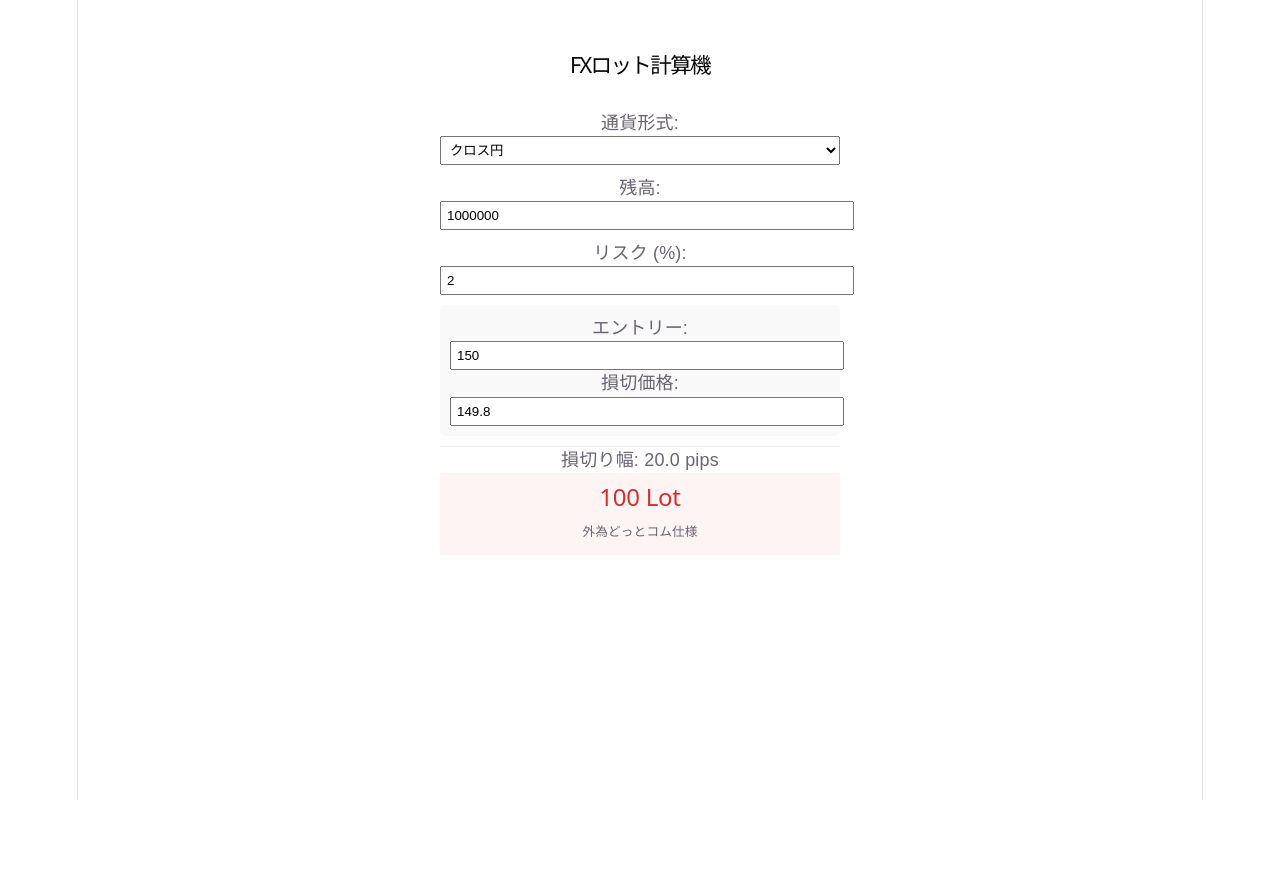
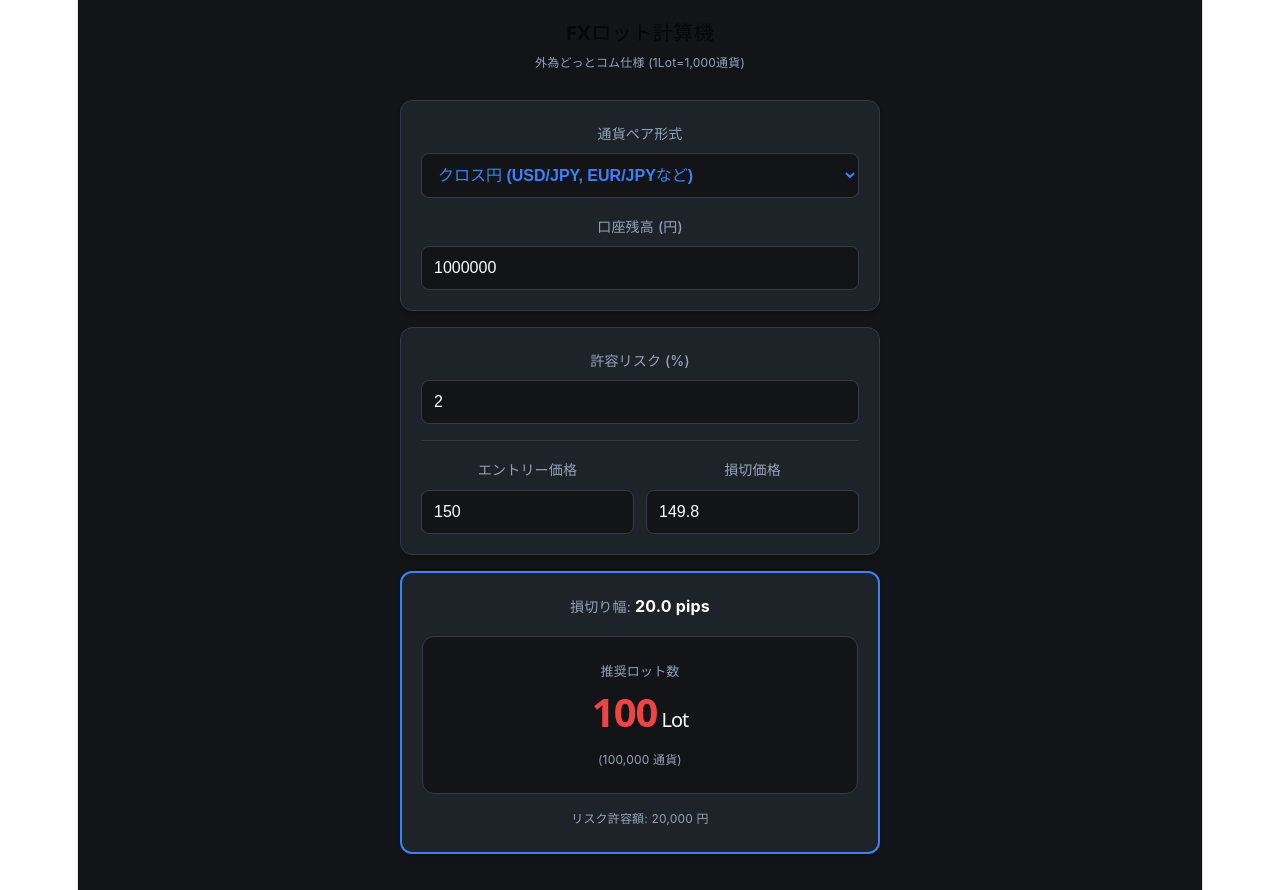
Before and after one commit to wanchankun/fx-calc-lot, a React (Vite) app: page / in a window 1280 px wide. Before the commit the page ends 800 px from the top, so only its background shows below. Built offline with nearby package versions, Linux system fonts and the light colour scheme.

Commit message:
update UI to dark theme

```diff
--- a/src/App.tsx
+++ b/src/App.tsx
@@ -1,56 +1,188 @@
 import { useState } from 'react'
 
 function App() {
+  // --- 状態管理 ---
   const [balance, setBalance] = useState(1000000);
   const [risk, setRisk] = useState(2);
   const [entryPrice, setEntryPrice] = useState(150.00);
   const [stopLossPrice, setStopLossPrice] = useState(149.80);
   const [pairType, setPairType] = useState<'JPY' | 'USD'>('JPY');
 
+  // --- 計算ロジック (外為どっとコム仕様) ---
   const CONTRACT_SIZE = 1000;
-
   const multiplier = pairType === 'JPY' ? 100 : 10000;
   const pips = Math.abs(entryPrice - stopLossPrice) * multiplier;
 
+  // ドルストレートの場合は厳密にはドル円換算が必要だが、
+  // 簡易版としてクロス円と同じ損益計算(1pips=10円)として扱う
   const lot = pips > 0
-    ? (balance * (risk / 100)) / (pips * (pairType === 'JPY' ? 0.01 : 0.0001) * (pairType === 'JPY' ? CONTRACT_SIZE : CONTRACT_SIZE * 150))
+    ? (balance * (risk / 100)) / (pips * 0.01 * CONTRACT_SIZE)
     : 0;
 
+  // --- 統一デザインの定義 (テーマ) ---
+  const theme = {
+    bg: '#121418',       // 全体の背景色 (ダークグレー)
+    cardBg: '#1e2229',   // 入力・結果エリアの背景色
+    border: '#343a46',   // 枠線の色
+    text: '#ffffff',     // メインの文字色
+    textMuted: '#94a3b8',// 薄い文字色 (ラベル用)
+    primary: '#3b82f6',  // アクセントカラー (青)
+    danger: '#ef4444',   // ロット数の赤色
+  };
+
+  // --- 共通のスタイル部品 ---
+  const commonInputStyle: React.CSSProperties = {
+    width: '100%',
+    padding: '12px',
+    backgroundColor: theme.bg,
+    color: theme.text,
+    border: `1px solid ${theme.border}`,
+    borderRadius: '8px',
+    fontSize: '16px', // スマホでズームされないサイズ
+    boxSizing: 'border-box',
+    outline: 'none',
+  };
+
+  const labelStyle: React.CSSProperties = {
+    display: 'block',
+    color: theme.textMuted,
+    fontSize: '14px',
+    marginBottom: '6px',
+    fontWeight: '500',
+  };
+
+  const cardStyle: React.CSSProperties = {
+    backgroundColor: theme.cardBg,
+    borderRadius: '12px',
+    padding: '20px',
+    border: `1px solid ${theme.border}`,
+    marginBottom: '16px',
+    boxShadow: '0 4px 6px -1px rgba(0, 0, 0, 0.1), 0 2px 4px -1px rgba(0, 0, 0, 0.06)'
+  };
+
   return (
-    <div style={{ padding: '20px', fontFamily: 'sans-serif', maxWidth: '400px', margin: '0 auto' }}>
-      <h1 style={{ fontSize: '1.2rem', textAlign: 'center' }}>FXロット計算機</h1>
+    // 全体のコンテナ (ダーク背景)
+    <div style={{
+      backgroundColor: theme.bg,
+      color: theme.text,
+      minHeight: '100vh', // 画面いっぱいに広げる
+      padding: '20px',
+      fontFamily: '-apple-system, BlinkMacSystemFont, "Segoe UI", Roboto, Helvetica, Arial, sans-serif',
+      display: 'flex',
+      flexDirection: 'column',
+      alignItems: 'center', // 中央寄せ
+    }}>
 
-      <div style={{ marginBottom: '10px' }}>
-        <label>通貨形式: </label>
-        <select value={pairType} onChange={e => setPairType(e.target.value as 'JPY' | 'USD')} style={{ width: '100%', padding: '5px' }}>
-          <option value="JPY">クロス円</option>
-          <option value="USD">ドルストレート</option>
-        </select>
+      {/* ヘッダーエリア */}
+      <div style={{ width: '100%', maxWidth: '480px', textAlign: 'center', marginBottom: '24px' }}>
+        <h1 style={{ fontSize: '20px', fontWeight: '700', margin: '0 0 4px 0', letterSpacing: '0.5px' }}>
+          FXロット計算機
+        </h1>
+        <p style={{ fontSize: '12px', color: theme.textMuted, margin: 0 }}>
+          外為どっとコム仕様 (1Lot=1,000通貨)
+        </p>
       </div>
 
-      <div style={{ marginBottom: '10px' }}>
-        <label>残高: </label>
-        <input type="number" value={balance} onChange={e => setBalance(Number(e.target.value))} style={{ width: '100%', padding: '5px' }} />
-      </div>
+      {/* メインエリア (入力フォーム群) */}
+      <div style={{ width: '100%', maxWidth: '480px' }}>
 
-      <div style={{ marginBottom: '10px' }}>
-        <label>リスク (%): </label>
-        <input type="number" value={risk} onChange={e => setRisk(Number(e.target.value))} style={{ width: '100%', padding: '5px' }} />
-      </div>
+        {/* 通貨形式 & 残高セクション */}
+        <div style={cardStyle}>
+          <div style={{ marginBottom: '16px' }}>
+            <label style={labelStyle}>通貨ペア形式</label>
+            <select
+              value={pairType}
+              onChange={e => setPairType(e.target.value as 'JPY' | 'USD')}
+              style={{...commonInputStyle, ...{ color: theme.primary, fontWeight: '600' } }} // プルダウン文字を青に
+            >
+              <option value="JPY">クロス円 (USD/JPY, EUR/JPYなど)</option>
+              <option value="USD">ドルストレート (EUR/USDなど)</option>
+            </select>
+          </div>
+          <div>
+            <label style={labelStyle}>口座残高 (円)</label>
+            <input
+              type="number"
+              value={balance}
+              onChange={e => setBalance(Number(e.target.value))}
+              style={commonInputStyle}
+              placeholder="1,000,000"
+            />
+          </div>
+        </div>
 
-      <div style={{ marginBottom: '10px', padding: '10px', backgroundColor: '#f9f9f9', borderRadius: '5px' }}>
-        <label>エントリー: </label>
-        <input type="number" step="0.001" value={entryPrice} onChange={e => setEntryPrice(Number(e.target.value))} style={{ width: '100%', padding: '5px' }} />
-        <label>損切価格: </label>
-        <input type="number" step="0.001" value={stopLossPrice} onChange={e => setStopLossPrice(Number(e.target.value))} style={{ width: '100%', padding: '5px' }} />
-      </div>
+        {/* リスク & 価格設定セクション */}
+        <div style={cardStyle}>
+          <div style={{ marginBottom: '16px' }}>
+            <label style={labelStyle}>許容リスク (%)</label>
+            <input
+              type="number"
+              value={risk}
+              onChange={e => setRisk(Number(e.target.value))}
+              style={commonInputStyle}
+              placeholder="2"
+            />
+          </div>
 
-      <div style={{ textAlign: 'center', borderTop: '1px solid #eee', marginTop: '10px' }}>
-        <p>損切り幅: {pips.toFixed(1)} pips</p>
-        <div style={{ backgroundColor: '#fff4f4', padding: '10px' }}>
-          <h2 style={{ color: '#d32f2f' }}>{Math.floor(lot).toLocaleString()} Lot</h2>
-          <p style={{ fontSize: '0.7rem' }}>外為どっとコム仕様</p>
+          {/* 価格入力エリア (少し区切りを入れる) */}
+          <div style={{ borderTop: `1px solid ${theme.border}`, paddingTop: '16px', display: 'grid', gridTemplateColumns: '1fr 1fr', gap: '12px' }}>
+            <div>
+              <label style={labelStyle}>エントリー価格</label>
+              <input
+                type="number"
+                step="0.001"
+                value={entryPrice}
+                onChange={e => setEntryPrice(Number(e.target.value))}
+                style={commonInputStyle}
+                placeholder="150.000"
+              />
+            </div>
+            <div>
+              <label style={labelStyle}>損切価格</label>
+              <input
+                type="number"
+                step="0.001"
+                value={stopLossPrice}
+                onChange={e => setStopLossPrice(Number(e.target.value))}
+                style={commonInputStyle}
+                placeholder="149.800"
+              />
+            </div>
+          </div>
         </div>
+
+        {/* --- 計算結果セクション (ここが一番大事！) --- */}
+        <div style={{...cardStyle, ...{ border: `2px solid ${theme.primary}` }}}>
+          <div style={{ textAlign: 'center' }}>
+            <p style={{ color: theme.textMuted, fontSize: '14px', margin: '0 0 16px 0' }}>
+              損切り幅: <strong style={{color: theme.text, fontSize: '16px'}}>{pips.toFixed(1)} pips</strong>
+            </p>
+
+            {/* Lot数表示エリア */}
+            <div style={{ backgroundColor: theme.bg, padding: '20px', borderRadius: '12px', border: `1px solid ${theme.border}` }}>
+              <span style={{ fontSize: '13px', color: theme.textMuted }}>推奨ロット数</span>
+              <h2 style={{
+                color: theme.danger,
+                fontSize: '40px', // 特大サイズ
+                fontWeight: '800',
+                margin: '4px 0',
+                letterSpacing: '-1px'
+              }}>
+                {Math.floor(lot).toLocaleString()}
+                <span style={{ fontSize: '20px', color: theme.text, fontWeight: '500', marginLeft: '4px' }}>Lot</span>
+              </h2>
+              <p style={{ fontSize: '12px', color: theme.textMuted, margin: 0 }}>
+                ({ (Math.floor(lot) * CONTRACT_SIZE).toLocaleString() } 通貨)
+              </p>
+            </div>
+
+            {/* リスク額 */}
+            <p style={{ fontSize: '12px', color: theme.textMuted, marginTop: '12px', marginBottom: 0 }}>
+              リスク許容額: { (balance * (risk / 100)).toLocaleString() } 円
+            </p>
+          </div>
+        </div>
+
       </div>
     </div>
   )
```
